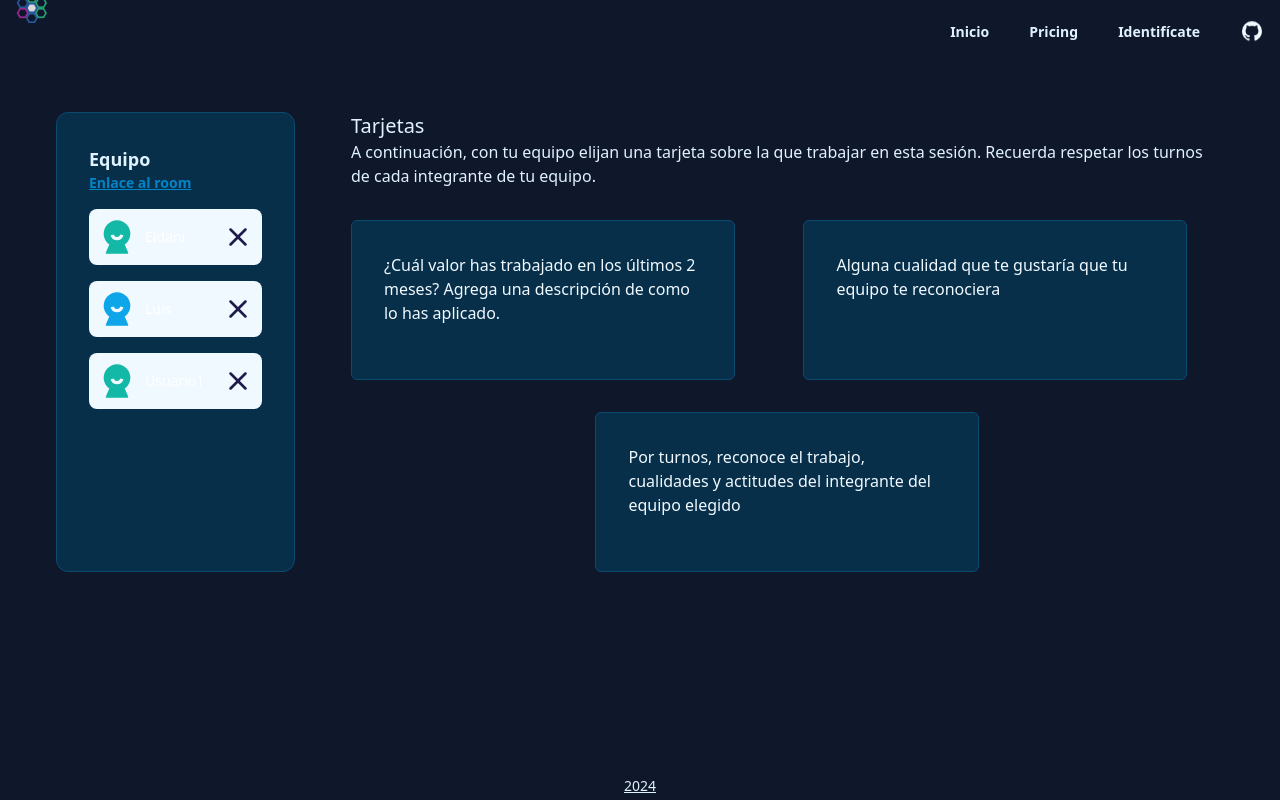
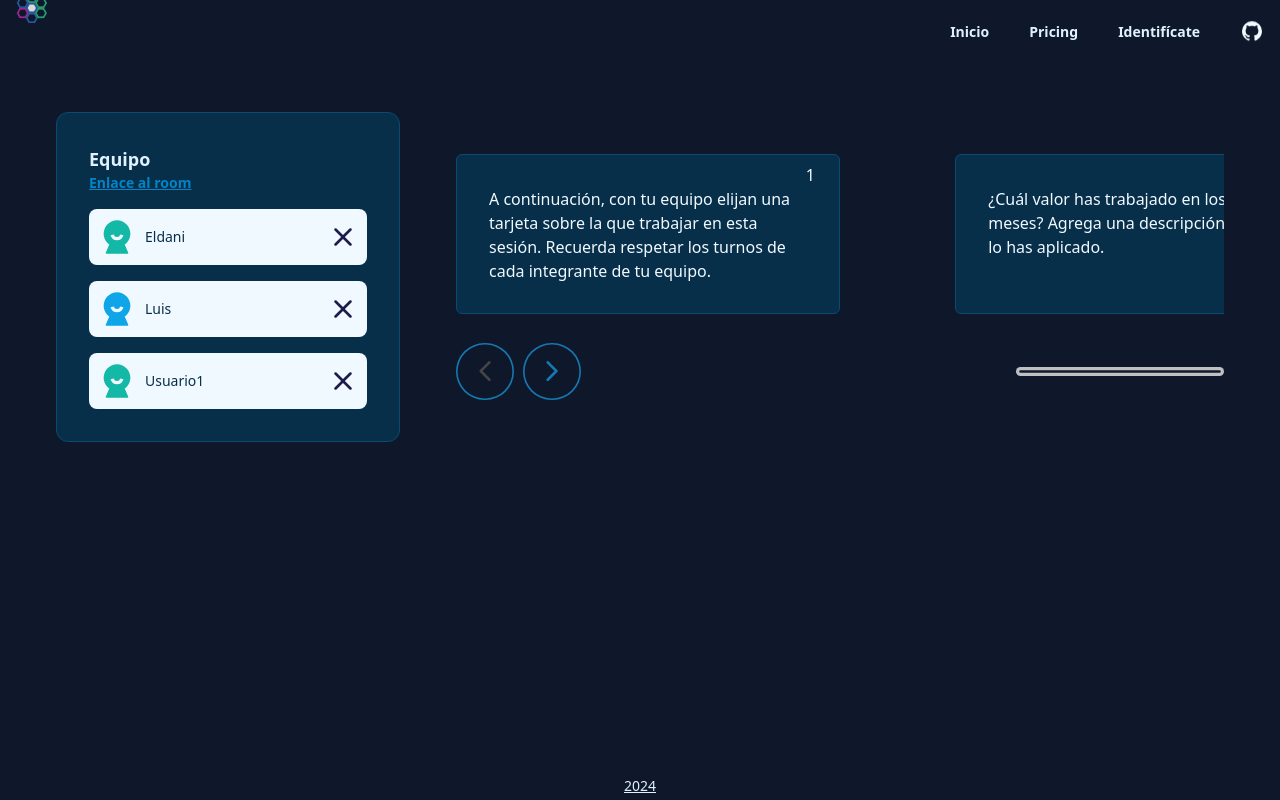
Before and after one commit to eildgc/next-team-building, a Next.js app: page /room in a window 1280 px wide. Built offline with nearby package versions, Linux system fonts and the light colour scheme; no server answers.

Commit message:
feat: add embla carousel

```diff
--- /dev/null
+++ b/components/carousel/EmblaCarousel.jsx
@@ -0,0 +1,67 @@
+import React, { useCallback, useEffect, useState } from 'react';
+import useEmblaCarousel from 'embla-carousel-react';
+import {
+  NextButton,
+  PrevButton,
+  usePrevNextButtons
+} from './EmblaCarouselArrowButtons';
+
+const EmblaCarousel = (props) => {
+  const { slides, options } = props;
+  const [emblaRef, emblaApi] = useEmblaCarousel(options);
+  const [scrollProgress, setScrollProgress] = useState(0);
+
+  const {
+    prevBtnDisabled,
+    nextBtnDisabled,
+    onPrevButtonClick,
+    onNextButtonClick
+  } = usePrevNextButtons(emblaApi)
+
+  const onScroll = useCallback((emblaApi) => {
+    const progress = Math.max(0, Math.min(1, emblaApi.scrollProgress()))
+    setScrollProgress(progress * 100)
+  }, [])
+
+  useEffect(() => {
+    if (!emblaApi) return
+
+    onScroll(emblaApi)
+    emblaApi
+      .on('reInit', onScroll)
+      .on('scroll', onScroll)
+      .on('slideFocus', onScroll)
+  }, [emblaApi, onScroll])
+
+  return (
+    <div className="embla">
+      <div className="embla__viewport" ref={emblaRef}>
+        <div className="embla__container">
+          {slides.map((slide, index) => (
+            <div className="embla__slide" key={index}>
+              <div className="embla__slide__number">
+                {slide}
+              </div>
+            </div>
+          ))}
+        </div>
+      </div>
+
+      <div className="embla__controls">
+        <div className="embla__buttons">
+          <PrevButton onClick={onPrevButtonClick} disabled={prevBtnDisabled} />
+          <NextButton onClick={onNextButtonClick} disabled={nextBtnDisabled} />
+        </div>
+
+        <div className="embla__progress">
+          <div
+            className="embla__progress__bar"
+            style={{ transform: `translate3d(${scrollProgress}%,0px,0px)` }}
+          />
+        </div>
+      </div>
+    </div>
+  )
+}
+
+export default EmblaCarousel;
--- /dev/null
+++ b/components/carousel/EmblaCarouselArrowButtons.jsx
@@ -0,0 +1,77 @@
+import React, { useCallback, useEffect, useState } from 'react'
+
+export const usePrevNextButtons = (emblaApi, onButtonClick) => {
+  const [prevBtnDisabled, setPrevBtnDisabled] = useState(true)
+  const [nextBtnDisabled, setNextBtnDisabled] = useState(true)
+
+  const onPrevButtonClick = useCallback(() => {
+    if (!emblaApi) return
+    emblaApi.scrollPrev()
+    if (onButtonClick) onButtonClick(emblaApi)
+  }, [emblaApi, onButtonClick])
+
+  const onNextButtonClick = useCallback(() => {
+    if (!emblaApi) return
+    emblaApi.scrollNext()
+    if (onButtonClick) onButtonClick(emblaApi)
+  }, [emblaApi, onButtonClick])
+
+  const onSelect = useCallback((emblaApi) => {
+    setPrevBtnDisabled(!emblaApi.canScrollPrev())
+    setNextBtnDisabled(!emblaApi.canScrollNext())
+  }, [])
+
+  useEffect(() => {
+    if (!emblaApi) return
+
+    onSelect(emblaApi)
+    emblaApi.on('reInit', onSelect).on('select', onSelect)
+  }, [emblaApi, onSelect])
+
+  return {
+    prevBtnDisabled,
+    nextBtnDisabled,
+    onPrevButtonClick,
+    onNextButtonClick
+  }
+}
+
+export const PrevButton = (props) => {
+  const { children, ...restProps } = props
+
+  return (
+    <button
+      className="embla__button embla__button--prev"
+      type="button"
+      {...restProps}
+    >
+      <svg className="embla__button__svg" viewBox="0 0 532 532">
+        <path
+          fill="currentColor"
+          d="M355.66 11.354c13.793-13.805 36.208-13.805 50.001 0 13.785 13.804 13.785 36.238 0 50.034L201.22 266l204.442 204.61c13.785 13.805 13.785 36.239 0 50.044-13.793 13.796-36.208 13.796-50.002 0a5994246.277 5994246.277 0 0 0-229.332-229.454 35.065 35.065 0 0 1-10.326-25.126c0-9.2 3.393-18.26 10.326-25.2C172.192 194.973 332.731 34.31 355.66 11.354Z"
+        />
+      </svg>
+      {children}
+    </button>
+  )
+}
+
+export const NextButton = (props) => {
+  const { children, ...restProps } = props
+
+  return (
+    <button
+      className="embla__button embla__button--next"
+      type="button"
+      {...restProps}
+    >
+      <svg className="embla__button__svg" viewBox="0 0 532 532">
+        <path
+          fill="currentColor"
+          d="M176.34 520.646c-13.793 13.805-36.208 13.805-50.001 0-13.785-13.804-13.785-36.238 0-50.034L330.78 266 126.34 61.391c-13.785-13.805-13.785-36.239 0-50.044 13.793-13.796 36.208-13.796 50.002 0 22.928 22.947 206.395 206.507 229.332 229.454a35.065 35.065 0 0 1 10.326 25.126c0 9.2-3.393 18.26-10.326 25.2-45.865 45.901-206.404 206.564-229.332 229.52Z"
+        />
+      </svg>
+      {children}
+    </button>
+  )
+}
--- a/package.json
+++ b/package.json
@@ -11,6 +11,7 @@
   "dependencies": {
     "@auth/mongodb-adapter": "^3.1.0",
     "axios": "^1.7.2",
+    "embla-carousel-react": "^8.1.3",
     "mongodb": "^6.6.2",
     "next": "14.2.3",
     "next-auth": "^4.24.7",
--- a/pages/_app.js
+++ b/pages/_app.js
@@ -1,6 +1,7 @@
 import "../styles/globals.css";
 import { SessionProvider } from "next-auth/react";
 import { Toaster } from 'react-hot-toast';
+import "../styles/embla.css";
 
 export default function App({
   Component,
--- a/pages/room.js
+++ b/pages/room.js
@@ -1,12 +1,40 @@
+import EmblaCarousel from "@/components/carousel/EmblaCarousel";
 import LayoutDesk from "@/components/layout.jsx/layoutDesk";
 import Image from "next/image";
 import Link from "next/link";
-import toast from "react-hot-toast";
 
 // TODO copy link
 // TODO create user, users
 
 export default function Room() {
+  const OPTIONS = { dragFree: true };
+  const SLIDES = [
+    {
+      id: 1,
+      description:
+        "A continuación, con tu equipo elijan una tarjeta sobre la que trabajar en esta sesión. Recuerda respetar los turnos de cada integrante de tu equipo.",
+    },
+    {
+      id: 2,
+      description:
+        "¿Cuál valor has trabajado en los últimos 2 meses? Agrega una descripción de como lo has aplicado.",
+    },
+    {
+      id: 3,
+      description:
+        "Por turnos, reconoce el trabajo, cualidades y actitudes del integrante del equipo elegido",
+    },
+  ];
+  const slideElements = SLIDES.map((slide, index) => (
+    <div className="grid-start-1 shrink" key={index}>
+      <div className="w-72 md:w-96 h-40 p-8 bg-sky-950 border border-sky-900 rounded-md text-sky-50 relative">
+        <span className="absolute z-10 top-0 right-0 pr-6 pt-2">
+          {slide.id}
+        </span>
+        {slide.description}
+      </div>
+    </div>
+  ));
   return (
     <LayoutDesk>
       <div className="w-full flex flex-col md:flex-row gap-4 md:px-4 py-4 justify-center">
@@ -27,7 +55,7 @@ export default function Room() {
             >
               <path d="M7.39 16.539a8 8 0 1 1 9.221 0l2.083 4.76a.5.5 0 0 1-.459.701H5.765a.5.5 0 0 1-.459-.7zm.729-5.569a4.002 4.002 0 0 0 7.763 0l-1.941-.485a2 2 0 0 1-3.882 0z" />
             </svg>
-            <p className="text-sm">Eldani</p>
+            <p className="text-sm text-sky-950">Eldani</p>
             <Image
               unoptimized
               className="w-8 transition ease-in-out hover:scale-125 ml-auto"
@@ -45,7 +73,7 @@ export default function Room() {
               <path d="M7.39 16.539a8 8 0 1 1 9.221 0l2.083 4.76a.5.5 0 0 1-.459.701H5.765a.5.5 0 0 1-.459-.7zm.729-5.569a4.002 4.002 0 0 0 7.763 0l-1.941-.485a2 2 0 0 1-3.882 0z" />
             </svg>
 
-            <p className="text-sm">Luis</p>
+            <p className="text-sm text-sky-950">Luis</p>
             <Image
               unoptimized
               className="w-8 transition ease-in-out hover:scale-125 ml-auto"
@@ -63,7 +91,7 @@ export default function Room() {
               <path d="M7.39 16.539a8 8 0 1 1 9.221 0l2.083 4.76a.5.5 0 0 1-.459.701H5.765a.5.5 0 0 1-.459-.7zm.729-5.569a4.002 4.002 0 0 0 7.763 0l-1.941-.485a2 2 0 0 1-3.882 0z" />
             </svg>
 
-            <p className="text-sm">Usuario1</p>
+            <p className="text-sm text-sky-950">Usuario1</p>
             <Image
               unoptimized
               className="w-8 transition ease-in-out hover:scale-125 ml-auto"
@@ -75,39 +103,7 @@ export default function Room() {
           </div>
         </aside>
         <div className="flex flex-col gap-8 md:pl-10">
-          <div className="w-full flex flex-col">
-            <h1 className="text-xl text-sky-100">Tarjetas</h1>
-            <p className="text-sky-100 text-sm md:text-base">
-              A continuación, con tu equipo elijan una tarjeta sobre la que
-              trabajar en esta sesión. Recuerda respetar los turnos de cada
-              integrante de tu equipo.
-            </p>
-          </div>
-          <div className="grid grid-cols-1 md:grid-cols-4 md:grid-rows-2 gap-8 grow">
-            <div className="w-full grid-start-1 shrink">
-              <div className="w-full">
-                <div className="w-72 md:w-96 h-40 p-8 bg-sky-950 border border-sky-900 rounded-md mx-auto text-sky-50">
-                  ¿Cuál valor has trabajado en los últimos 2 meses? Agrega una
-                  descripción de como lo has aplicado.
-                </div>
-              </div>
-            </div>
-            <div className="w-full md:col-start-3">
-              <div className="w-full">
-                <div className="w-72 md:w-96 h-40 p-8 bg-sky-950 border border-sky-900 rounded-md mx-auto text-sky-50">
-                  Alguna cualidad que te gustaría que tu equipo te reconociera
-                </div>
-              </div>
-            </div>
-            <div className="w-full md:row-start-2 md:col-span-4">
-              <div className="w-full">
-                <div className="w-72 md:w-96 h-40 p-8 bg-sky-950 border border-sky-900 rounded-md mx-auto text-sky-50">
-                  Por turnos, reconoce el trabajo, cualidades y actitudes del
-                  integrante del equipo elegido
-                </div>
-              </div>
-            </div>
-          </div>
+          <EmblaCarousel slides={slideElements} options={OPTIONS} />
         </div>
       </div>
     </LayoutDesk>
--- /dev/null
+++ b/styles/embla.css
@@ -0,0 +1,93 @@
+.embla {
+    max-width: 48rem;
+    margin: auto;
+    --slide-height: 10rem;
+    --slide-spacing: 0rem;
+    --slide-size: 65%;
+  }
+  .embla__viewport {
+    overflow: hidden;
+  }
+  .embla__container {
+    backface-visibility: hidden;
+    display: flex;
+    touch-action: pan-y pinch-zoom;
+    margin-left: calc(var(--slide-spacing) * -1);
+  }
+  .embla__slide {
+    flex: 0 0 var(--slide-size);
+    min-width: 0;
+    padding-left: var(--slide-spacing);
+  }
+  .embla__slide__number {
+    /* box-shadow: inset 0 0 0 0.2rem;
+    border-radius: 1.8rem;
+    font-size: 1rem;
+    font-weight: 600;
+    display: flex;
+    align-items: center;
+    justify-content: center;
+    height: var(--slide-height); */
+  }
+  .embla__controls {
+    display: grid;
+    grid-template-columns: auto 1fr;
+    justify-content: space-between;
+    gap: 1.2rem;
+    margin-top: 1.8rem;
+  }
+  .embla__buttons {
+    display: grid;
+    grid-template-columns: repeat(2, 1fr);
+    gap: 0.6rem;
+    align-items: center;
+  }
+  .embla__button {
+    -webkit-tap-highlight-color: rgba(192, 192, 192, 0.5);
+    -webkit-appearance: none;
+    appearance: none;
+    background-color: transparent;
+    touch-action: manipulation;
+    display: inline-flex;
+    text-decoration: none;
+    cursor: pointer;
+    border: 0;
+    padding: 0;
+    margin: 0;
+    box-shadow: inset 0 0 0 0.1rem rgb(21, 120, 176);
+    width: 3.6rem;
+    height: 3.6rem;
+    z-index: 1;
+    border-radius: 50%;
+    color: rgb(21, 120, 176);
+    display: flex;
+    align-items: center;
+    justify-content: center;
+  }
+  .embla__button:disabled {
+    color: rgb(69, 69, 69);
+  }
+  .embla__button__svg {
+    width: 35%;
+    height: 35%;
+  }
+  .embla__progress {
+    border-radius: 1.8rem;
+    box-shadow: inset 0 0 0 0.2rem rgb(192, 192, 192);
+    background-color: #0f172a;
+    position: relative;
+    height: 0.6rem;
+    justify-self: flex-end;
+    align-self: center;
+    width: 13rem;
+    max-width: 90%;
+    overflow: hidden;
+  }
+  .embla__progress__bar {
+    background-color: #fff;
+    position: absolute;
+    width: 100%;
+    top: 0;
+    bottom: 0;
+    left: -100%;
+  }
```
Also changed, not shown: 1 other file (tests, documents, lock files or other folders).
